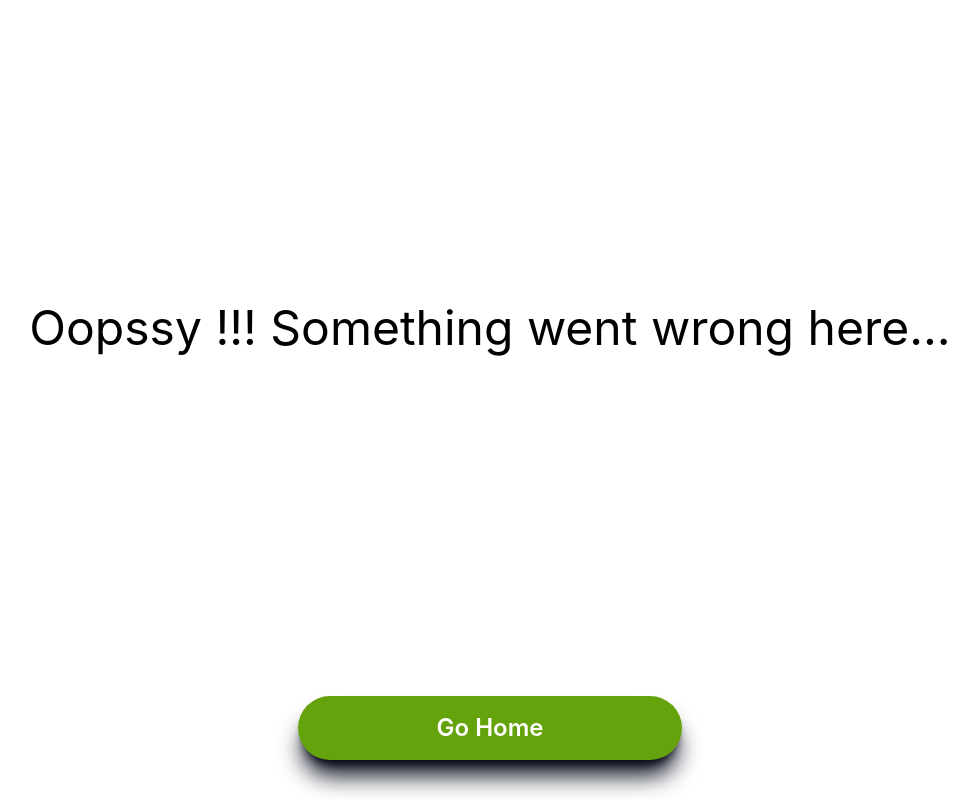
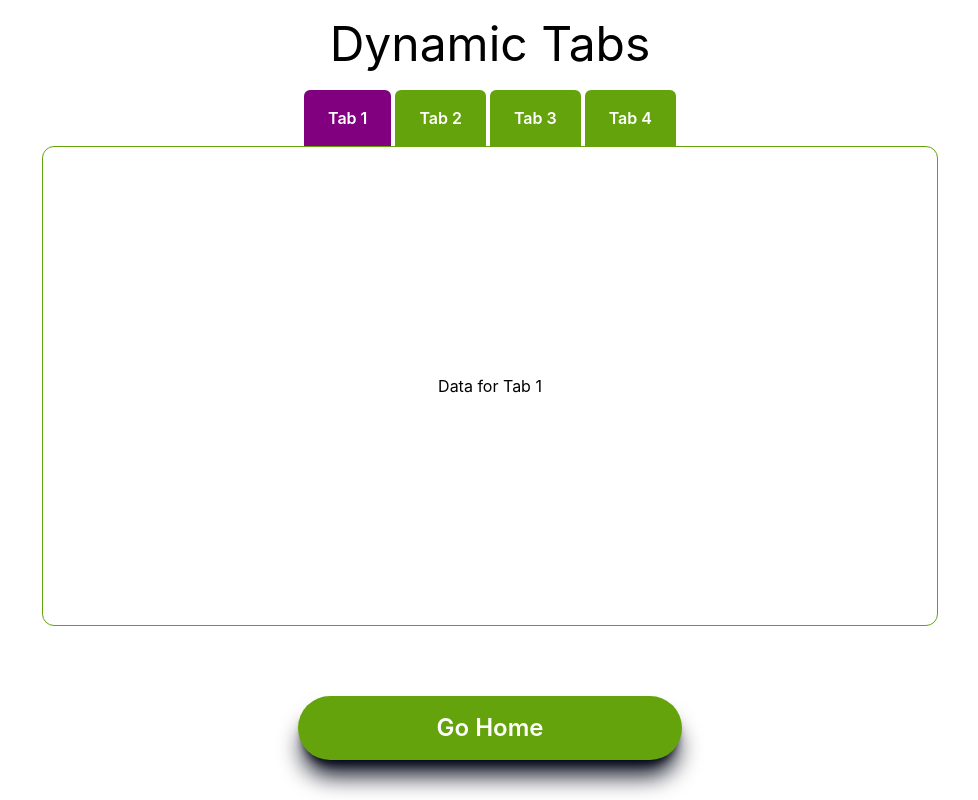
Before and after one commit to rajesh-ranjan-git/ReactReusableComponents, a React (Vite) app: page /dynamicTabs in a window 1280 px wide. Shown: the whole page, without its empty margins (150-1128 px from the left). Built offline with nearby package versions, Linux system fonts and the light colour scheme.

Commit message:
Added Dynamic Tabs

```diff
--- /dev/null
+++ b/src/Components/DynamicTabs/DynamicTabs.jsx
@@ -0,0 +1,41 @@
+import React, { useEffect, useState } from "react";
+import GoHome from "../GoHome";
+import Tabs from "./Tabs";
+import RandomComponent from "./RandomComponent";
+
+const DynamicTabs = () => {
+  const tabData = [
+    {
+      id: "1",
+      label: "Tab 1",
+      content: <p>Data for Tab 1</p>,
+    },
+    {
+      id: "2",
+      label: "Tab 2",
+      content: <p>Data for Tab 2</p>,
+    },
+    {
+      id: "3",
+      label: "Tab 3",
+      content: <p>Data for Tab 3</p>,
+    },
+    {
+      id: "4",
+      label: "Tab 4",
+      content: <RandomComponent />,
+    },
+  ];
+
+  return (
+    <>
+      <div className="flex flex-col items-center h-screen">
+        <h1 className="p-5 text-5xl">Dynamic Tabs</h1>
+        <Tabs tabData={tabData} />
+      </div>
+      <GoHome />
+    </>
+  );
+};
+
+export default DynamicTabs;
--- /dev/null
+++ b/src/Components/DynamicTabs/RandomComponent.jsx
@@ -0,0 +1,7 @@
+import React from "react";
+
+const RandomComponent = () => {
+  return <p>This is some random data from some random component.</p>;
+};
+
+export default RandomComponent;
--- /dev/null
+++ b/src/Components/DynamicTabs/Tabs.jsx
@@ -0,0 +1,38 @@
+import React, { useState } from "react";
+
+const Tabs = ({ tabData }) => {
+  const [activeTab, setActiveTab] = useState(0);
+
+  const handleTabChange = (currentTab) => {
+    setActiveTab(currentTab);
+  };
+
+  return (
+    <>
+      <div className="flex">
+        {tabData && tabData.length
+          ? tabData.map((tab, index) => (
+              <div
+                className="border-2 border-white bg-lime-600 hover:bg-lime-400 px-6 p-4 border-b-0 rounded-t-lg font-semibold text-white transition-all cursor-pointer smooth"
+                style={
+                  activeTab === tab.id - 1
+                    ? { backgroundColor: "purple" }
+                    : null
+                }
+                key={tab.id}
+                onClick={() => handleTabChange(index)}
+              >
+                {tab.label}
+              </div>
+            ))
+          : null}
+      </div>
+
+      <div className="flex justify-center items-center p-2 border border-lime-600 rounded-xl w-[70vw] h-[60vh]">
+        {tabData[activeTab] && tabData[activeTab].content}
+      </div>
+    </>
+  );
+};
+
+export default Tabs;
--- a/src/Components/Home.jsx
+++ b/src/Components/Home.jsx
@@ -65,6 +65,10 @@ const Home = () => {
 
   const handleScrollIndicator = () => {
     navigate("/scrollIndicator");
+  };
+
+  const handleDynamicTabs = () => {
+    navigate("/dynamicTabs");
   };
 
   return (
@@ -165,6 +169,12 @@ const Home = () => {
       >
         Scroll Indicator
       </button>
+      <button
+        className="bg-lime-600 shadow-slate-950 shadow-xl p-4 rounded-full w-96 font-semibold text-2xl text-white"
+        onClick={handleDynamicTabs}
+      >
+        Dynamic Tabs
+      </button>
     </div>
   );
 };
--- a/src/main.jsx
+++ b/src/main.jsx
@@ -20,6 +20,7 @@ import QRCodeGenerator from "./Components/QRCodeGenerator/QRCodeGenerator.jsx";
 import Todo from "./components/Todo/Todo.jsx";
 import ThemeChanger from "./components/ThemeChanger/ThemeChanger.jsx";
 import ScrollIndicator from "./Components/ScrollIndicator/ScrollIndicator.jsx";
+import DynamicTabs from "./Components/DynamicTabs/DynamicTabs.jsx";
 
 const appRouter = createBrowserRouter([
   {
@@ -94,6 +95,10 @@ const appRouter = createBrowserRouter([
         path: "/scrollIndicator",
         element: <ScrollIndicator />,
       },
+      {
+        path: "/dynamicTabs",
+        element: <DynamicTabs />,
+      },
     ],
     errorElement: <Error />,
   },
```
